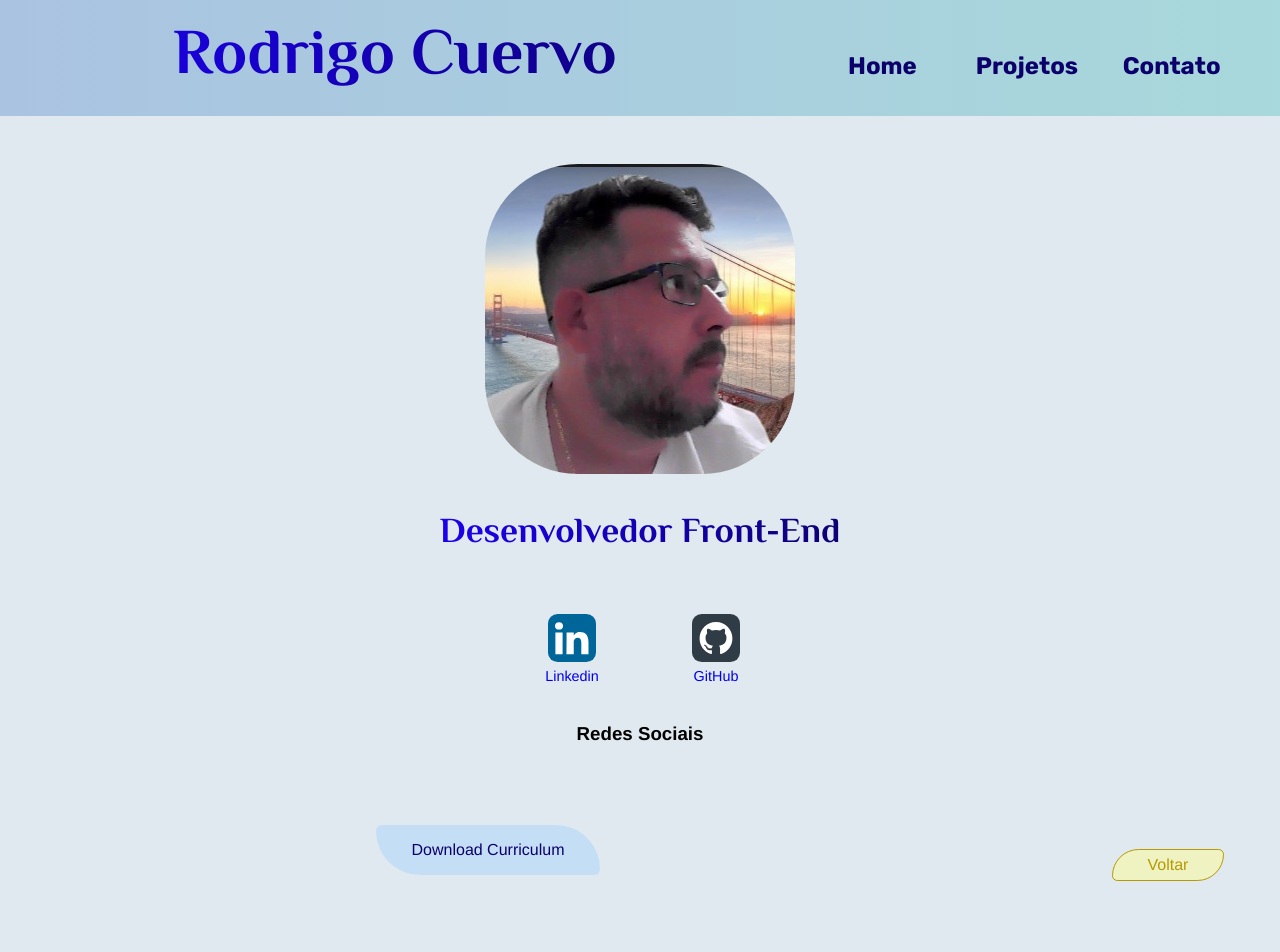
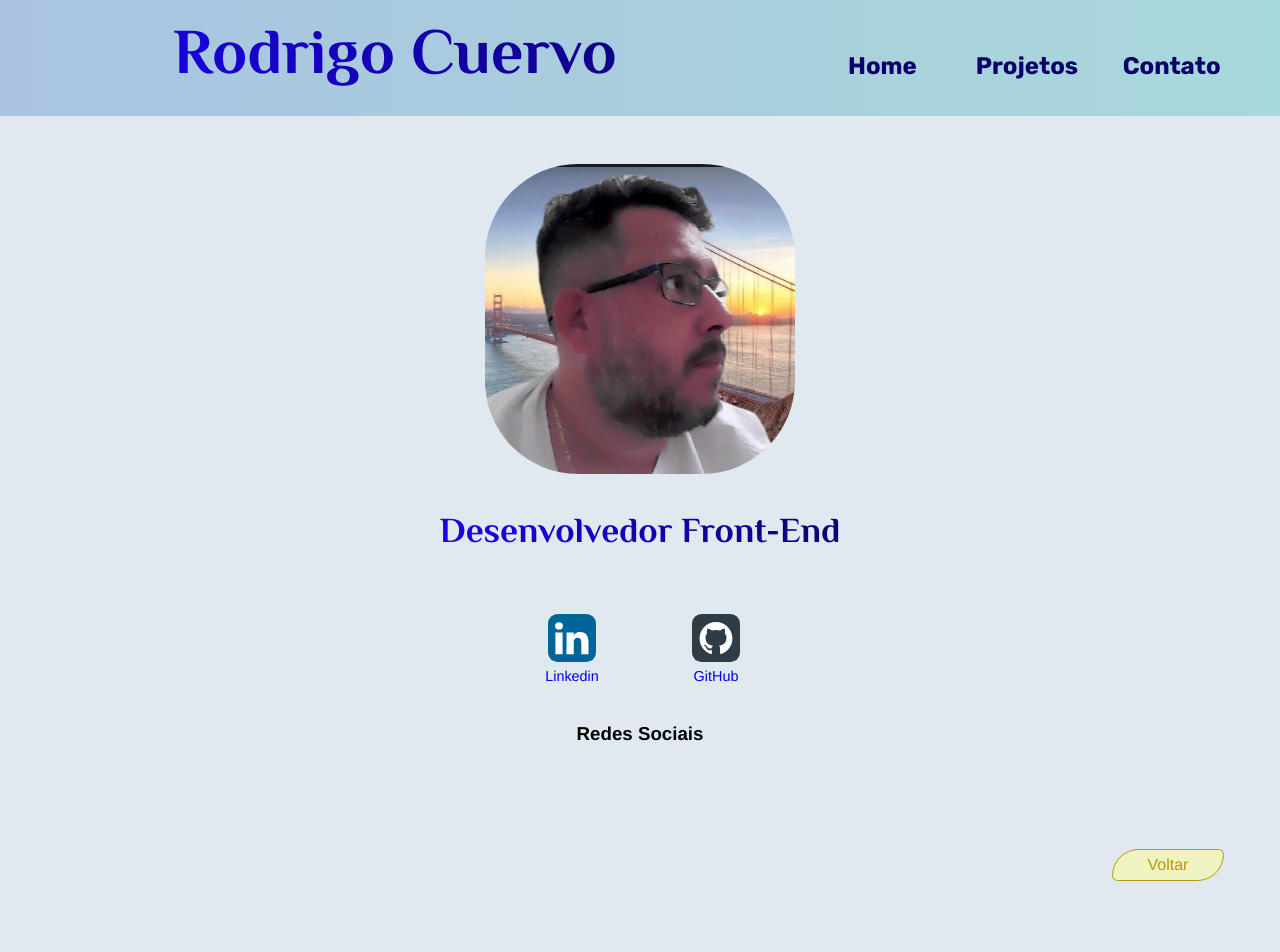
Before and after one commit to RCVigil/oldPortfolio, a React (Vite) app: page /contato in a window 1280 px wide. Shown: the top 952 px of the page. Built offline with nearby package versions, Linux system fonts and the light colour scheme.

Commit message:
removendo curriculum

```diff
--- a/src/Pages/contato/contatoPort.jsx
+++ b/src/Pages/contato/contatoPort.jsx
@@ -7,8 +7,7 @@ import Footer from "../../Components/Footer/Footer";
 import RedesSociais from "../../Components/RedesSociais/RedesSociais";
 
 import Avatar from "../../img/RodrigoFoto.jpeg";
-import Curriculum from "../../img/curriculum-Front-End_PDF-IMPRESSAO.pdf";
-// import { Link } from "react-router-dom";
+
 import BtnVoltar from "../../Components/Utils/BtnVoltar";
 
 const ContatoPort = () => {
@@ -23,11 +22,6 @@ const ContatoPort = () => {
         <RedesSociais />
         <h3 className="redesSoc">Redes Sociais</h3>
         <div className="divBtn">
-          <div className="divBtnCurric">
-            <a href={Curriculum} target="_blanc" className="btn">
-              Download Curriculum
-            </a>
-          </div>
           <BtnVoltar />
         </div>
       </div>
```
Also changed, not shown: 1 other file (tests, documents, lock files or other folders).
